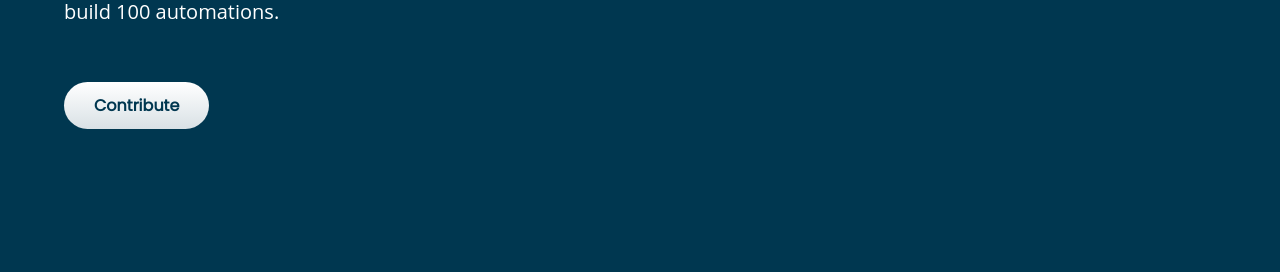
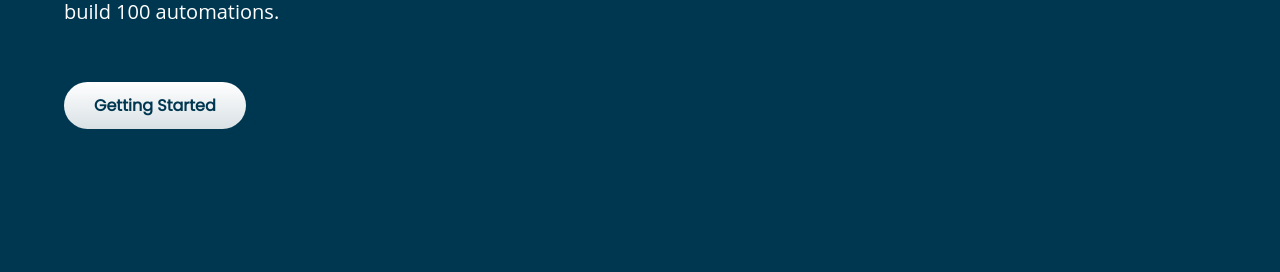
Before and after one commit to 100Automations/Website, a Jekyll site: the page built from index.html, in a window 1280 px wide. Shown: the part 320-592 px from the top of the page. Built offline with Jekyll 4.4.1, drawn with Linux system fonts in a browser that asks for light colours.

```diff
--- a/_includes/action.html
+++ b/_includes/action.html
@@ -19,7 +19,7 @@
     </div>
     <div class="action_card_actions">
       <a href="{{ site.pages[1].url | relative_url }}" class="contribute">
-        Contribute
+        Getting Started
       </a>
     </div>
   </div>
```
Also changed, not shown: _automations/github-pre-commit-hooks.md (renamed from _automations/jekyll-TEST.md, +1 -1 lines), assets/images/automations/github-pre-commit-hooks.png (added), assets/images/automations/jekyll-gather-data-types.png, assets/images/automations/true-github-contributors.png.
